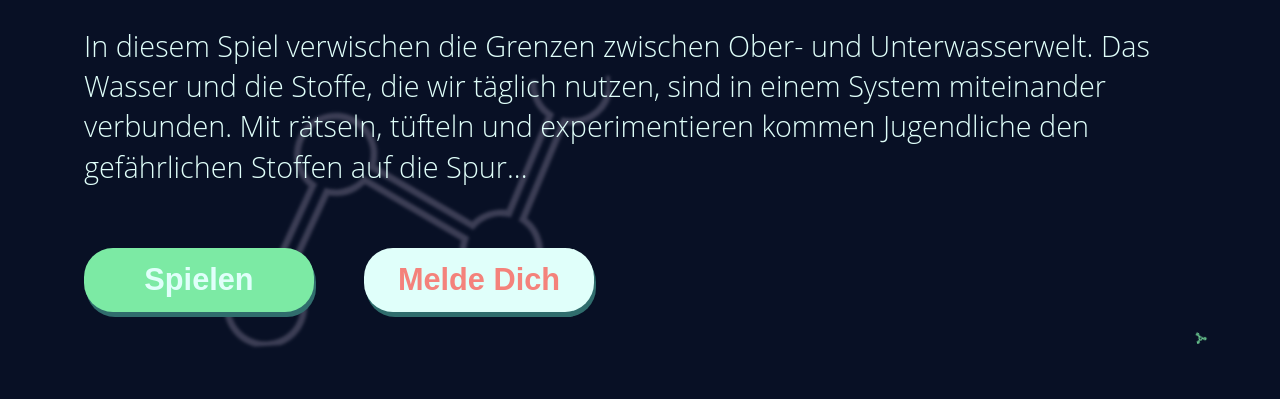
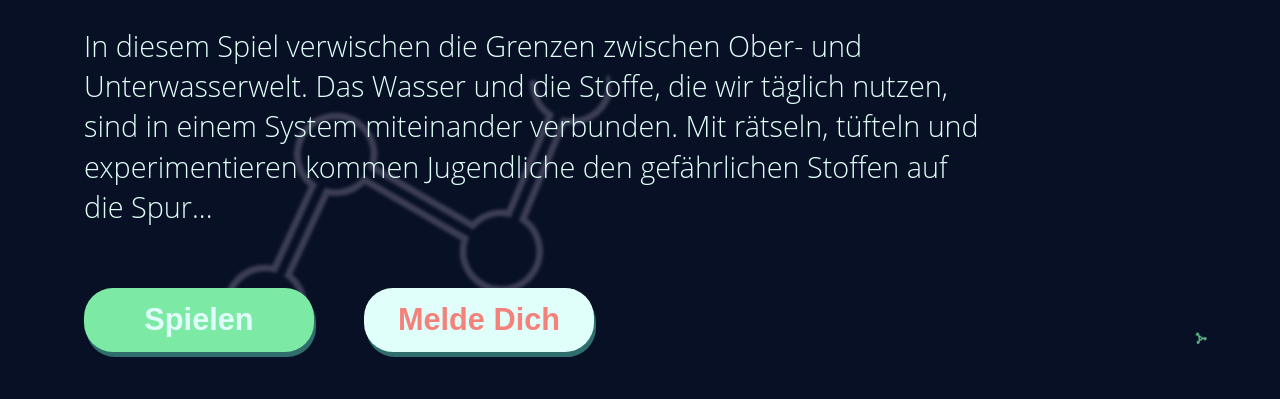
Before and after one commit to KarinGuedel/systeMINT_Website, a plain HTML site: page index.html in a window 1280 px wide. Shown: the part 401-800 px from the top of the page. Drawn offline with Linux system fonts and the light colour scheme.

Commit message:
introduced max-width of text

```diff
--- a/css/style.css
+++ b/css/style.css
@@ -56,6 +56,7 @@ a:hover {
 .introtext{
     font-size: 1.5em;
     line-height: 140%;
+    max-width: 900px;
 }
 
 @media only screen and (max-width: 1000px) {
@@ -146,6 +147,7 @@ h3 {
 p {
     line-height: 2rem;
     overflow-wrap: break-word;
+    max-width: 700px;
 }
 
 li {
```
